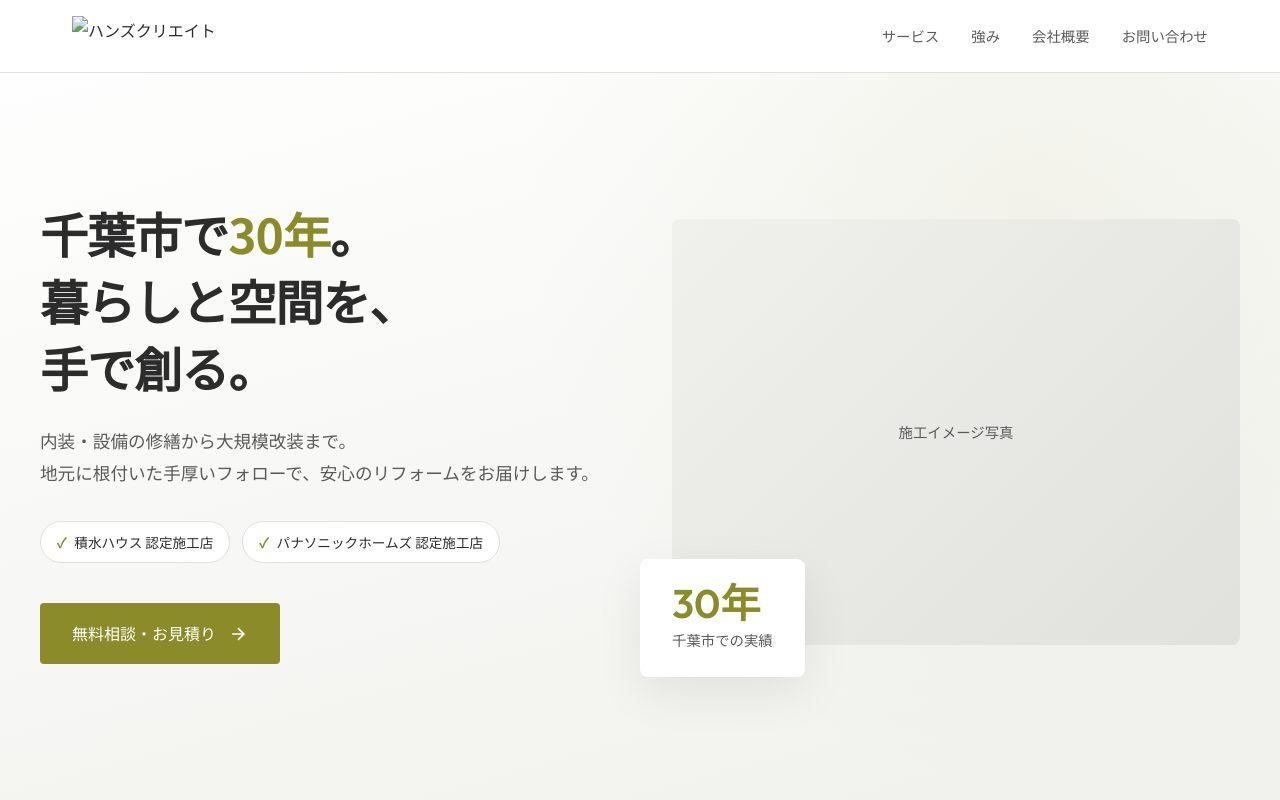
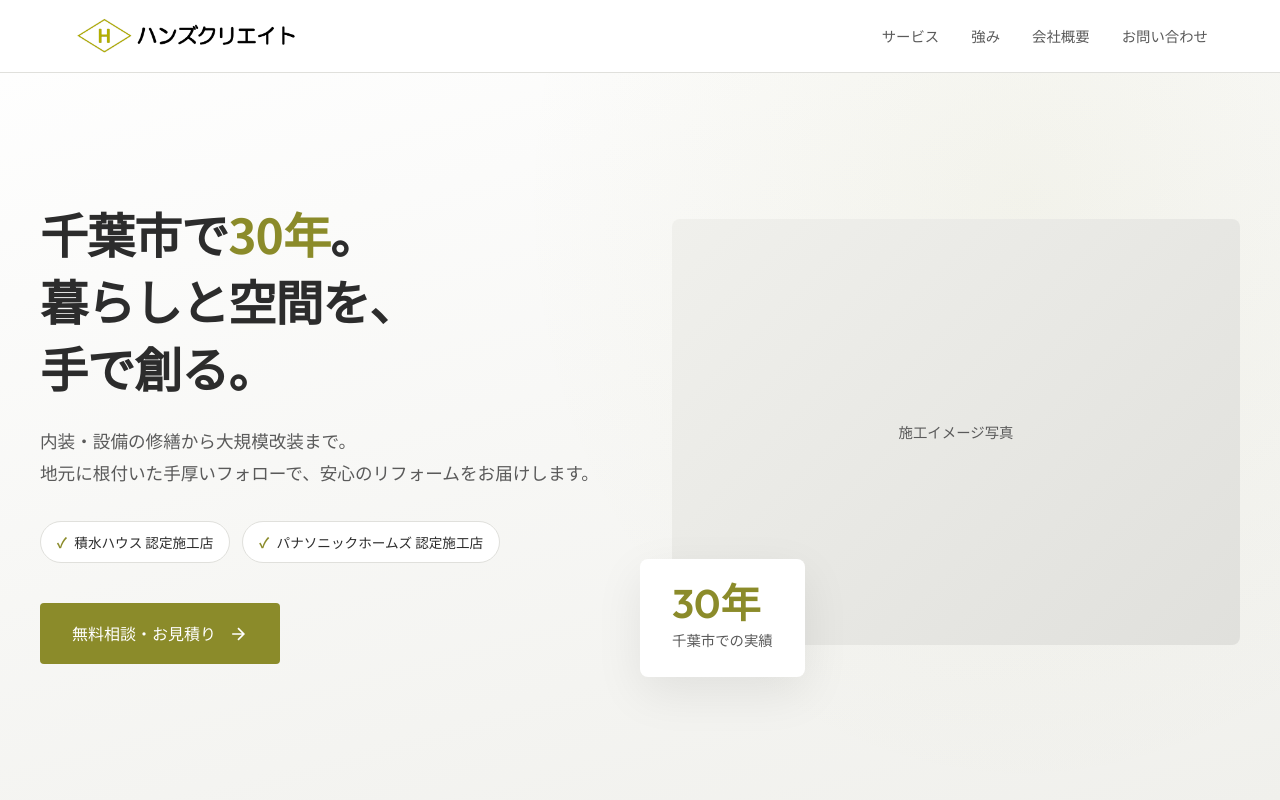
Before and after one commit to hikaru-jitosho/handscreate-website, a plain HTML site: page index.html in a window 1280 px wide. Shown: the top 800 px of the page. Drawn offline with Linux system fonts and the light colour scheme.

Commit message:
Update index.html

```diff
--- a/index.html
+++ b/index.html
@@ -644,7 +644,7 @@
     <header>
         <div class="header-inner">
             <a href="#" class="logo">
-                <img src="handscreate_logo.png" alt="ハンズクリエイト" class="logo-img">
+                <img src="ImageToStl.com_handscreate_logo.png" alt="ハンズクリエイト" class="logo-img">
             </a>
             <button class="menu-toggle" onclick="toggleMenu()">
                 <span></span>
@@ -840,7 +840,7 @@
     <footer>
         <div class="footer-inner">
             <div class="footer-logo">
-                <img src="handscreate_logo.png" alt="ハンズクリエイト" class="footer-logo-img">
+                <img src="ImageToStl.com_handscreate_logo.png" alt="ハンズクリエイト" class="footer-logo-img">
             </div>
             <div class="footer-copy">© 2024 Hands Create Co., Ltd.</div>
         </div>
```
